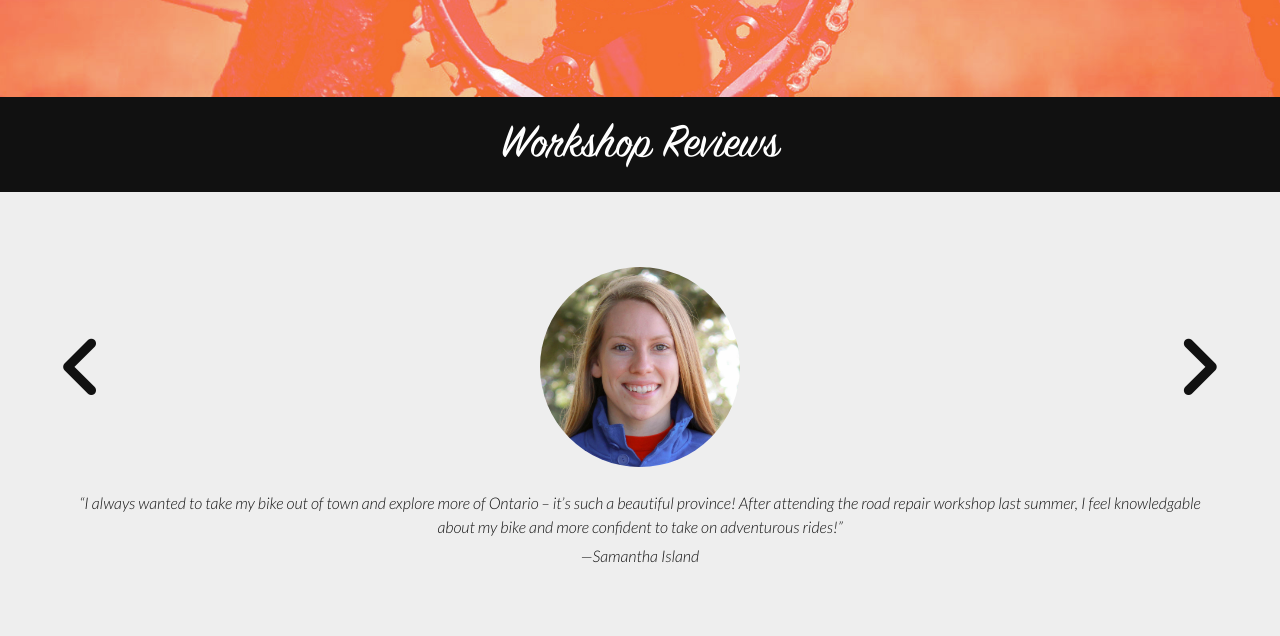
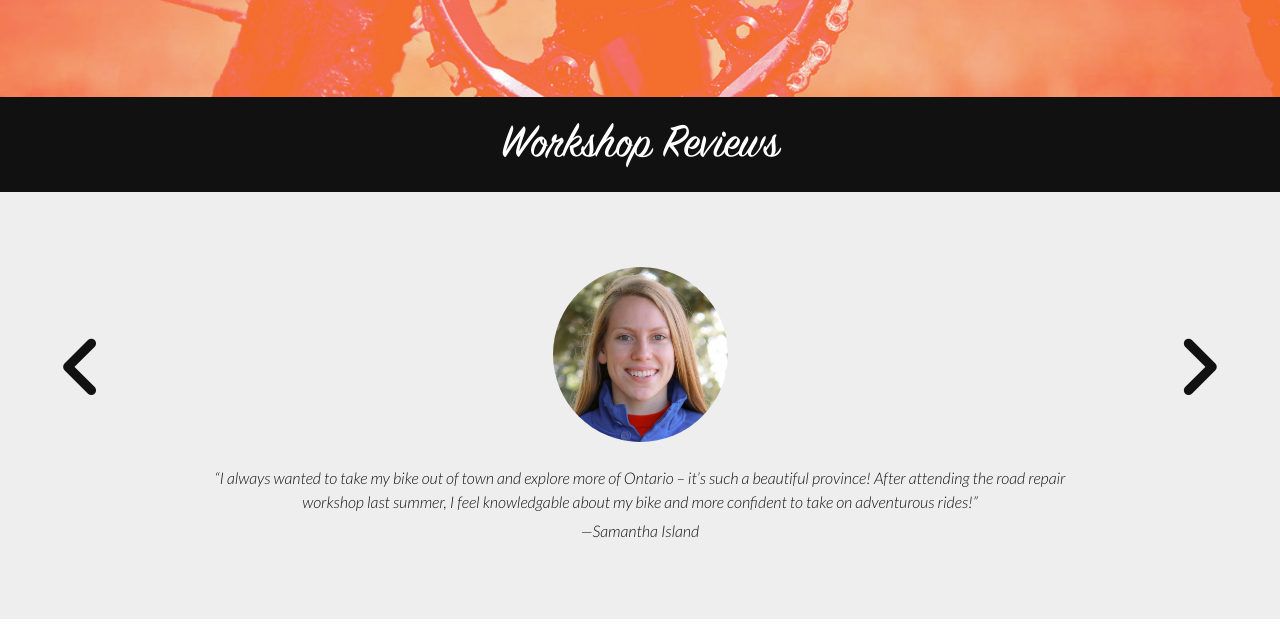
Before and after one commit to kristenkriens/loose-chain, a website: page index.html in a window 1280 px wide. Shown: the part 1990-2626 px from the top of the page. Drawn offline with nearby package versions, Linux system fonts and the light colour scheme; some packages are replaced by stand-ins of ours; files that its build step writes are made by us from their sources; files whose address does not match are found by name.

Commit message:
Add max-width to carousel text and update size of person image

```diff
--- a/src/sass/_content.scss
+++ b/src/sass/_content.scss
@@ -163,7 +163,7 @@
 
   img {
     border-radius: 50%;
-    width: 200px;
+    width: 175px;
     margin: 0 auto 25px auto;
     display: block;
 
@@ -176,6 +176,8 @@
     font-size: 16px;
     font-style: italic;
     text-align: center;
+    max-width: 900px;
+    margin: 0 auto;
 
     &:first-of-type {
       margin-bottom: 5px;
```
